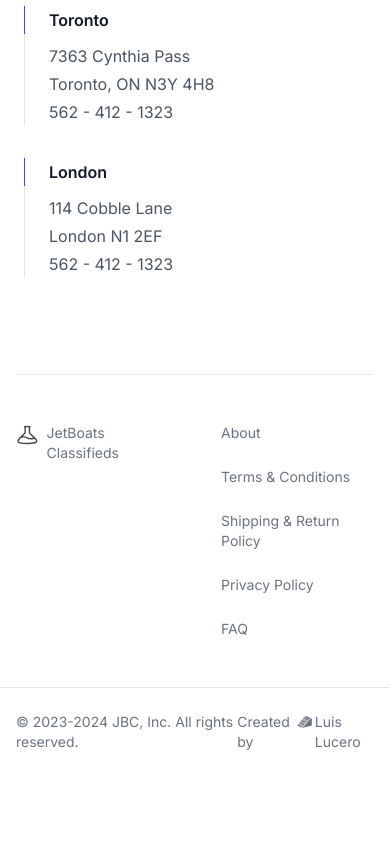
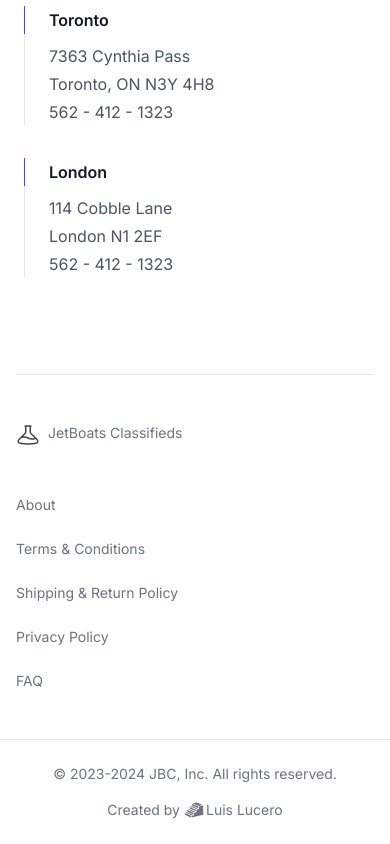
Before and after one commit to clucero36/jetboats, a Next.js app in the folder next-jetboats/: page /contact in a window 390 px wide. Shown: the part 790-1634 px from the top of the page. Before the commit the page ends 1566 px from the top, so only its background shows below. Built offline with nearby package versions, Linux system fonts and the light colour scheme.

Commit message:
footer update

```diff
--- a/next-jetboats/app/ui/footer.js
+++ b/next-jetboats/app/ui/footer.js
@@ -12,14 +12,14 @@ export default function Footer() {
       <div className="mx-auto max-w-[1640px] px-4 sm:px-6 lg:px-8">
         <div className="border-t border-gray-200">
           <div className="py-12">
-            <div className="flex gap-12">
+            <div className="flex flex-col sm:flex-row justify-between sm:justify-start gap-12">
               <Link href="/">
-              <div className="flex gap-2">
+              <div className="flex flex-wrap gap-2">
                 <BeakerIcon className="size-6" />
                 <span className="text-sm text-gray-500">JetBoats Classifieds</span>
               </div>
               </Link>
-              <ul role="list" className="space-y-6">
+              <ul role="list" className="space-y-6 text-left">
                 {footerNavigation.company.map((item) => (
                   <li key={item.name} className="text-sm">
                     <Link href={item.href} className="text-gray-500 hover:text-gray-600">
@@ -33,12 +33,14 @@ export default function Footer() {
         </div>
       </div>
       <div className="border-t border-gray-200">
-        <div className="flex justify-between mx-auto max-w-[1640px] px-4 sm:px-6 lg:px-8 py-6">
-          <div className='text-sm text-gray-500'>
+        <div className="flex flex-col sm:flex-row justify-between mx-auto max-w-[1640px] px-4 sm:px-6 lg:px-8 py-6 gap-4">
+          <div className='text-sm text-gray-500 text-center sm:text-left'>
             © 2023-2024 JBC, Inc. All rights reserved.
           </div>
-          <p className='flex text-sm text-gray-500'>
-            Created by <Gi3dStairs className='h-[20px] w-[20px] ml-[4px] mr-[2px]' />Luis Lucero
+          <p className='flex justify-center text-sm text-gray-500'>
+            Created by
+            <Gi3dStairs className='h-[20px] w-[20px] ml-[4px] mr-[2px]' />
+            Luis Lucero
           </p>
         </div>
       </div>
```
